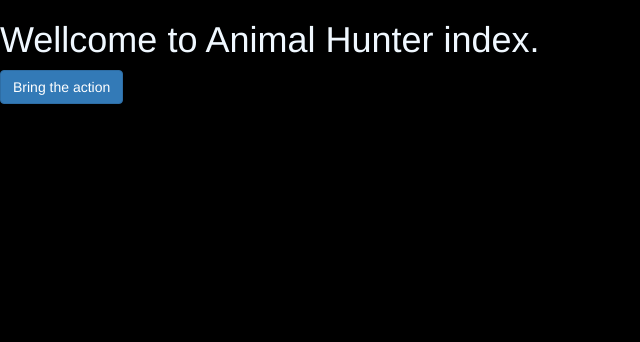
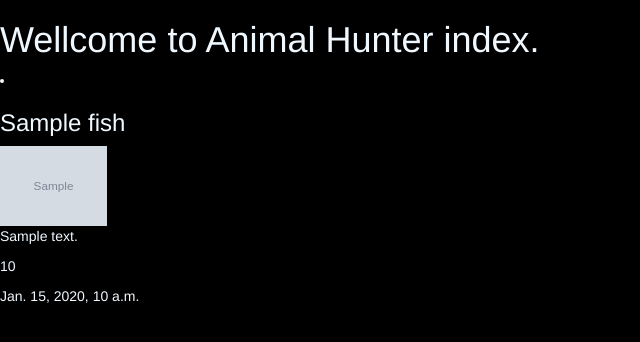
Before and after one commit to danicassani/animal_crossing_hunter, a Django app: template searcher/templates/searcher/index.html in a window 1280 px wide. Shown: the top 342 px of the page, without its empty margins (0-640 px from the left). Run offline with Django 4.2, Linux system fonts and the light colour scheme; tables that the repository leaves empty hold one stand-in row (values such as "Sample post"); the template is opened without the code that fills it: values that come from a table or form of the project are taken from there, most other values are stand-ins (such as "Sample title", 1, 10 or a date in 2020); grey boxes marked "Sample" are stand-in pictures; some libraries are stand-ins or nearby versions.

Commit message:
added fish catalog and item template for the index

```diff
--- a/searcher/static/searcher/css/base.css
+++ b/searcher/static/searcher/css/base.css
@@ -2,3 +2,16 @@
     background-color: #000;;
     color: aliceblue;
 }
+ul {
+    list-style-type: none;
+  }
+.item-image {
+    margin-right: 2rem;
+  }
+
+.item-image img {
+    /* width: 8rem; */
+    height: 8rem;
+    /* object-fit: cover;
+    border-radius: 50%; */
+  }
--- /dev/null
+++ b/searcher/templates/searcher/fish_catalog.html
@@ -0,0 +1,9 @@
+{% load static %}
+
+{% comment %} <img src="{% static 'searcher/images/fishes/Beta.png' %}" alt="hola"> {% endcomment %}
+{% for fish in fishes %}
+    {% include 'searcher/item.html' with item=fish %}
+    {% comment %} <li>{{ fish.name }}</li>
+    <img src="{% static fish.image_path %}" alt="{{ fish.name }}">
+    <p>{{ fish.price }}</p>  {% endcomment %}
+{% endfor %}
--- a/searcher/templates/searcher/index.html
+++ b/searcher/templates/searcher/index.html
@@ -12,6 +12,7 @@
 
     <h1>Wellcome to Animal Hunter index.</h1>
     {% comment %} add a button that calls the index2 view {% endcomment %}
-    <a class="btn btn-primary" href="{% url 'process_images' %}">Bring the action</a>
+    {% comment %} <a class="btn btn-primary" href="{% url 'process_images' %}">Bring the action</a> {% endcomment %}
+    {% include "searcher/fish_catalog.html" %}
 
 {% endblock %}
--- /dev/null
+++ b/searcher/templates/searcher/item.html
@@ -0,0 +1,17 @@
+{% load static %}
+
+<li class="item">
+    <article>
+        <div class = "summary">
+            <h3>{{ item.name }}</h3>
+            <div class = "item-image">
+                <img src="{% static fish.image_path %}" alt="{{ item.name }}">
+            </div>
+            <div class = "details">
+                <p>{{ item.description }}</p>
+                <p>{{ item.price }}</p>
+                <date><time datetime="{{ date }}">{{ date }}</time></date>
+            </div>
+        </div>
+    </article>
+</li>
```
Also changed, not shown: searcher/views.py (+9 -1 lines).
